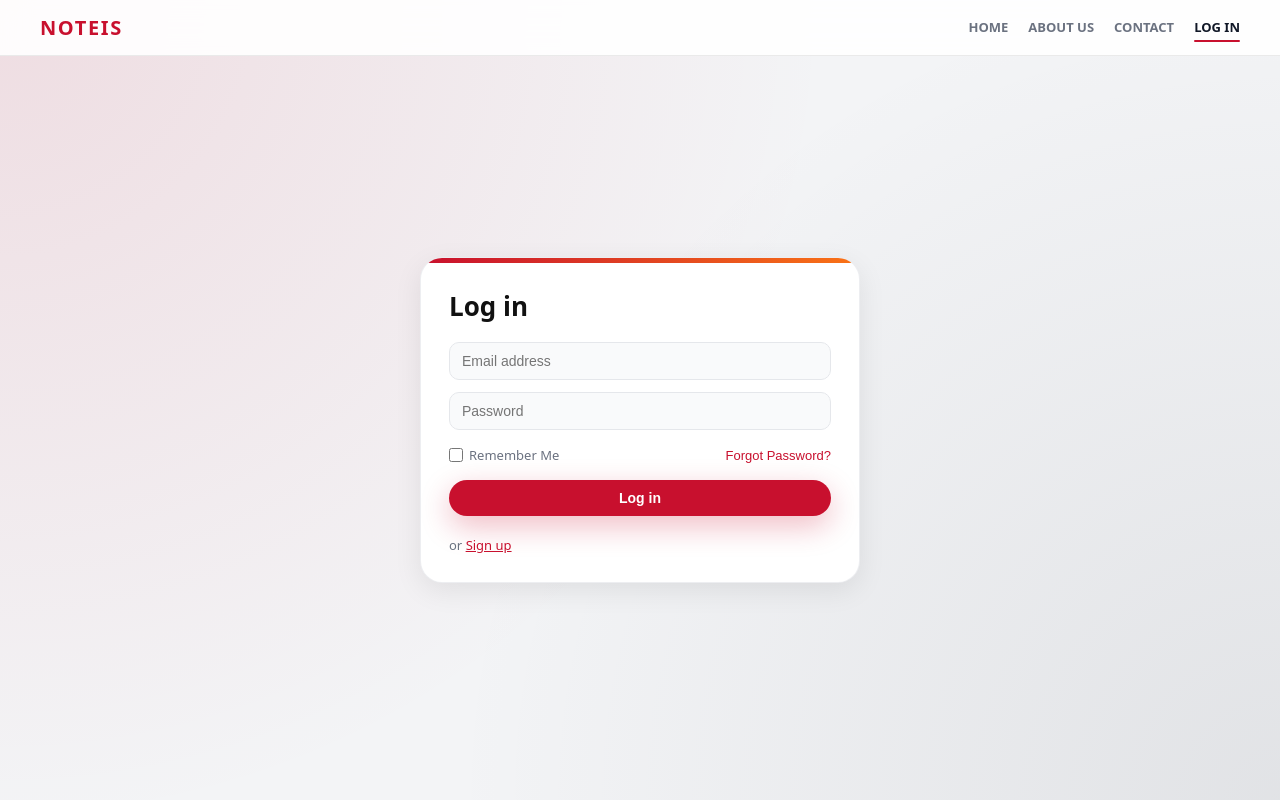
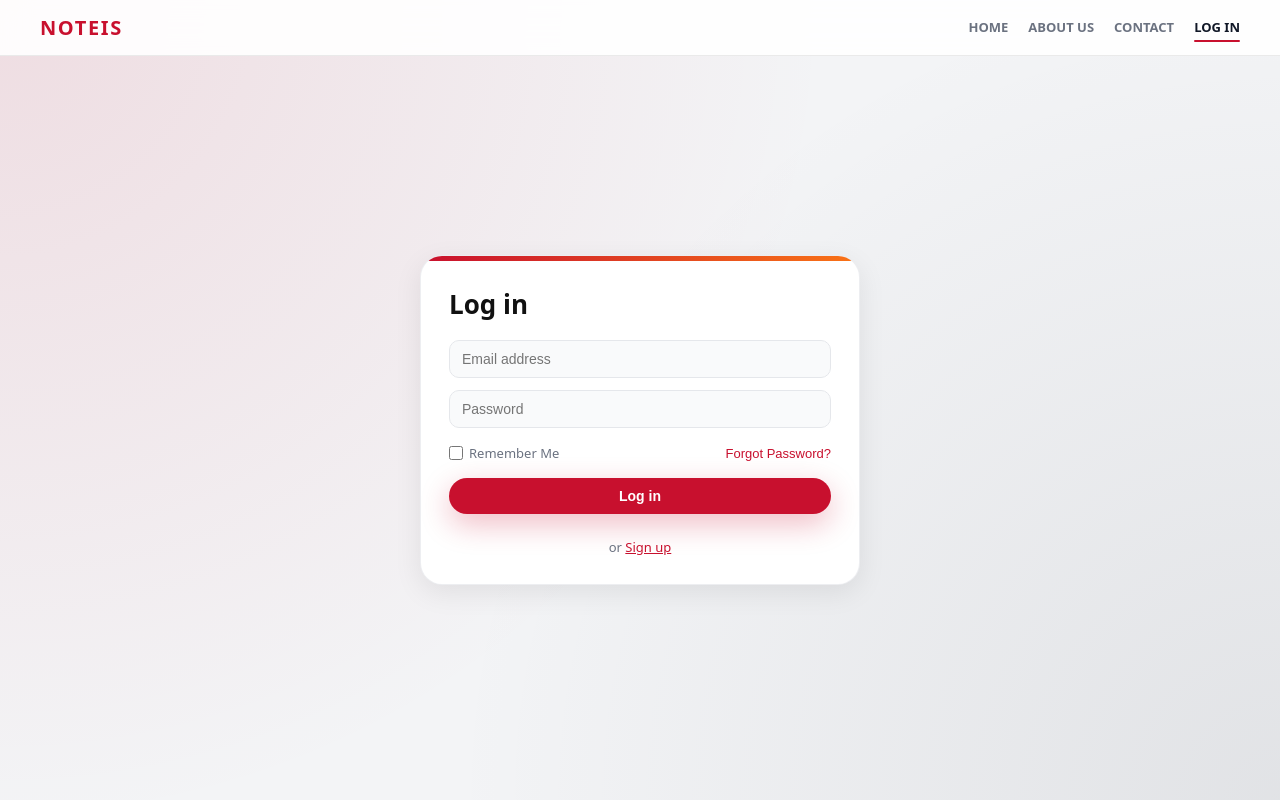
Before and after one commit to smneri12/Task, a React (Vite) app: page /login in a window 1280 px wide. Built offline with nearby package versions, Linux system fonts and the light colour scheme; no server answers.

Commit message:
Update auth.css

```diff
--- a/src/assets/auth.css
+++ b/src/assets/auth.css
@@ -227,9 +227,10 @@
 /* FOOTER TEXT ---------------------------------------------------- */
 
 .auth-switch {
-  margin-top: 8px;
+  margin-top: 12px;
   font-size: 13px;
   color: #6b7280;
+  text-align: center;      /* 👈 centers "or Sign up" */
 }
 
 .auth-switch a {
```
